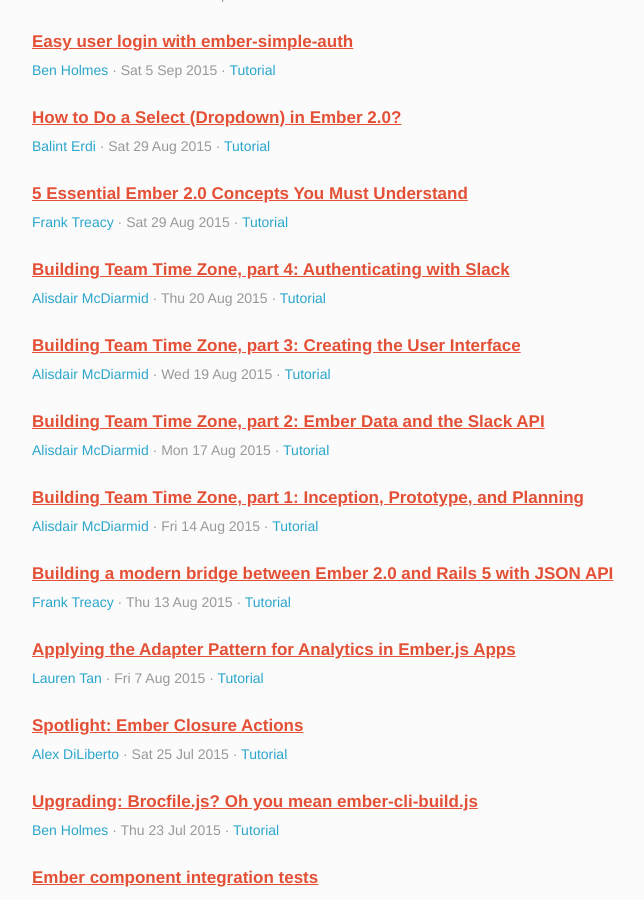
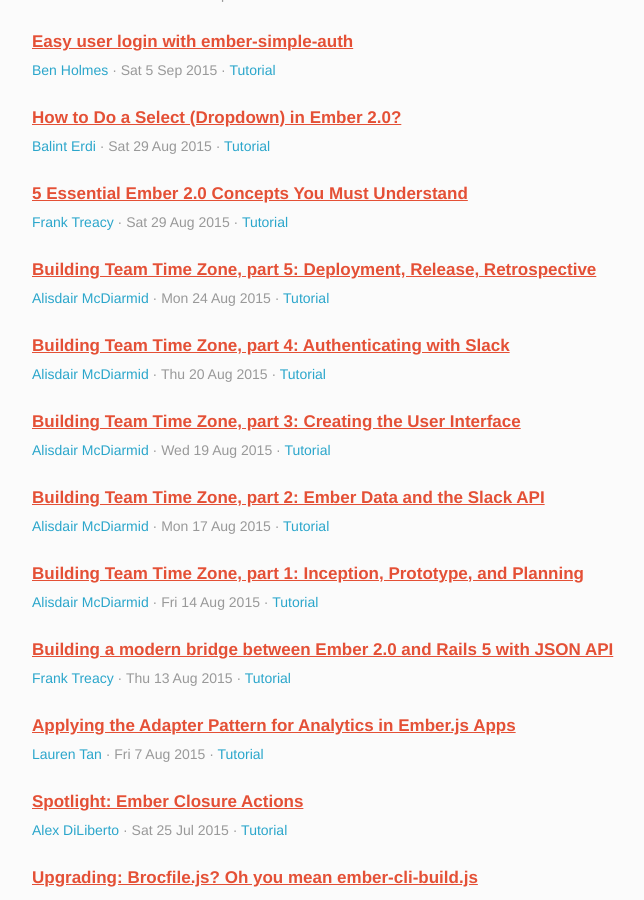
Before and after one commit to emberwatch/emberwatch, a Jekyll site: the page built from tutorials.html, in a window 1280 px wide and 900 px high, scrolled down 692 px. Shown: the whole window, without its empty margins (148-792 px from the left). Built offline with Jekyll 4.4.1, drawn with Linux system fonts in a browser that asks for light colours; Markdown is read by kramdown in place of the engine named in the settings; comment, search, counter and statistics services are not loaded.

Commit message:
[New Article] Building Team Time Zone 5

```diff
--- a/_data/tutorials.yml
+++ b/_data/tutorials.yml
@@ -79,6 +79,14 @@
   date_updated: '2015-08-29'
   urls:
   - http://emberigniter.com/5-essential-ember-2.0-concepts/
+- title: 'Building Team Time Zone, part 5: Deployment, Release, Retrospective'
+  author_ids:
+  - 257
+  date: '2015-08-24'
+  date_created: '2015-08-24'
+  date_updated: '2015-08-24'
+  urls:
+  - http://alisdair.mcdiarmid.org/building-team-time-zone-deployment-release-retrospective/
 - title: 'Building Team Time Zone, part 4: Authenticating with Slack'
   author_ids:
   - 257
```
